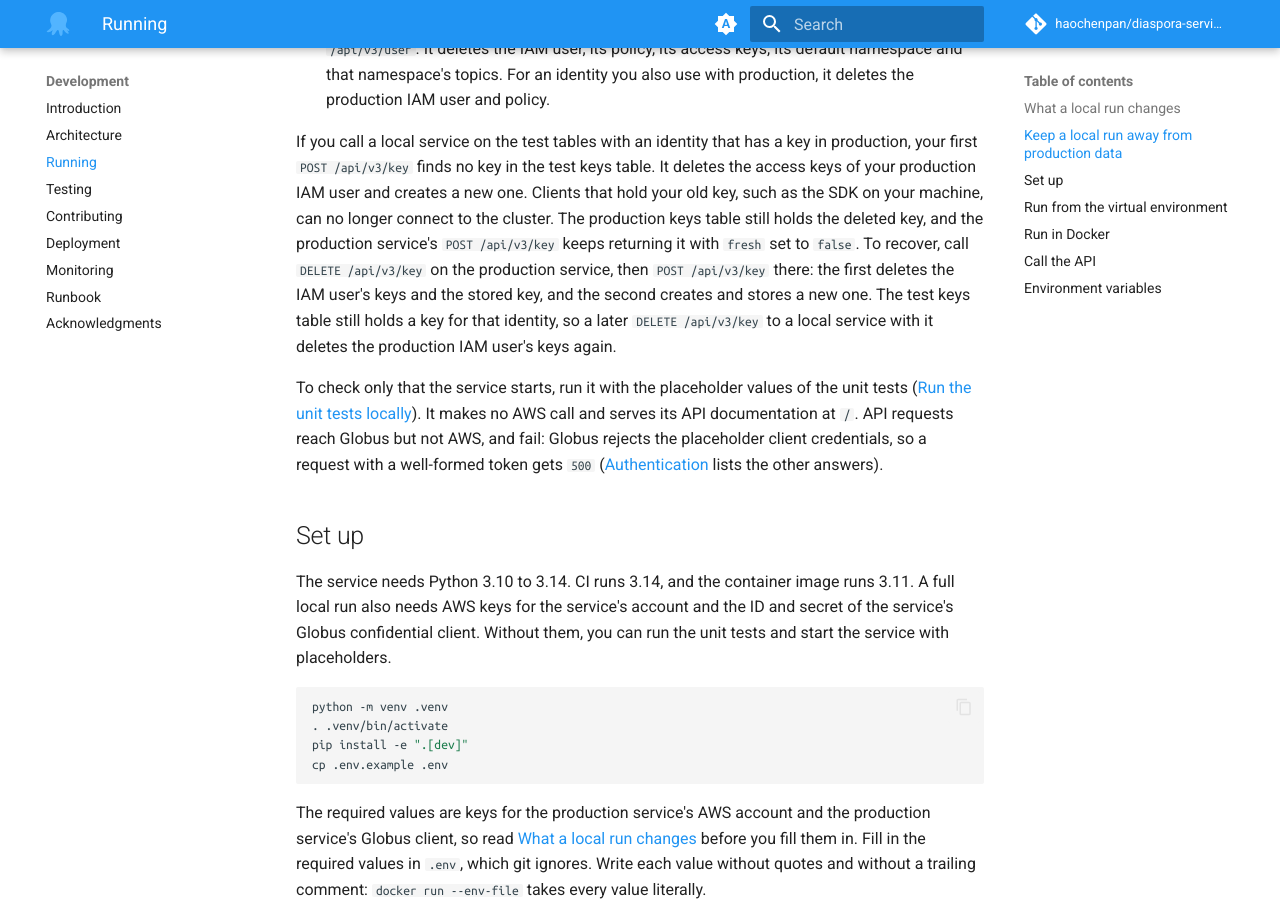
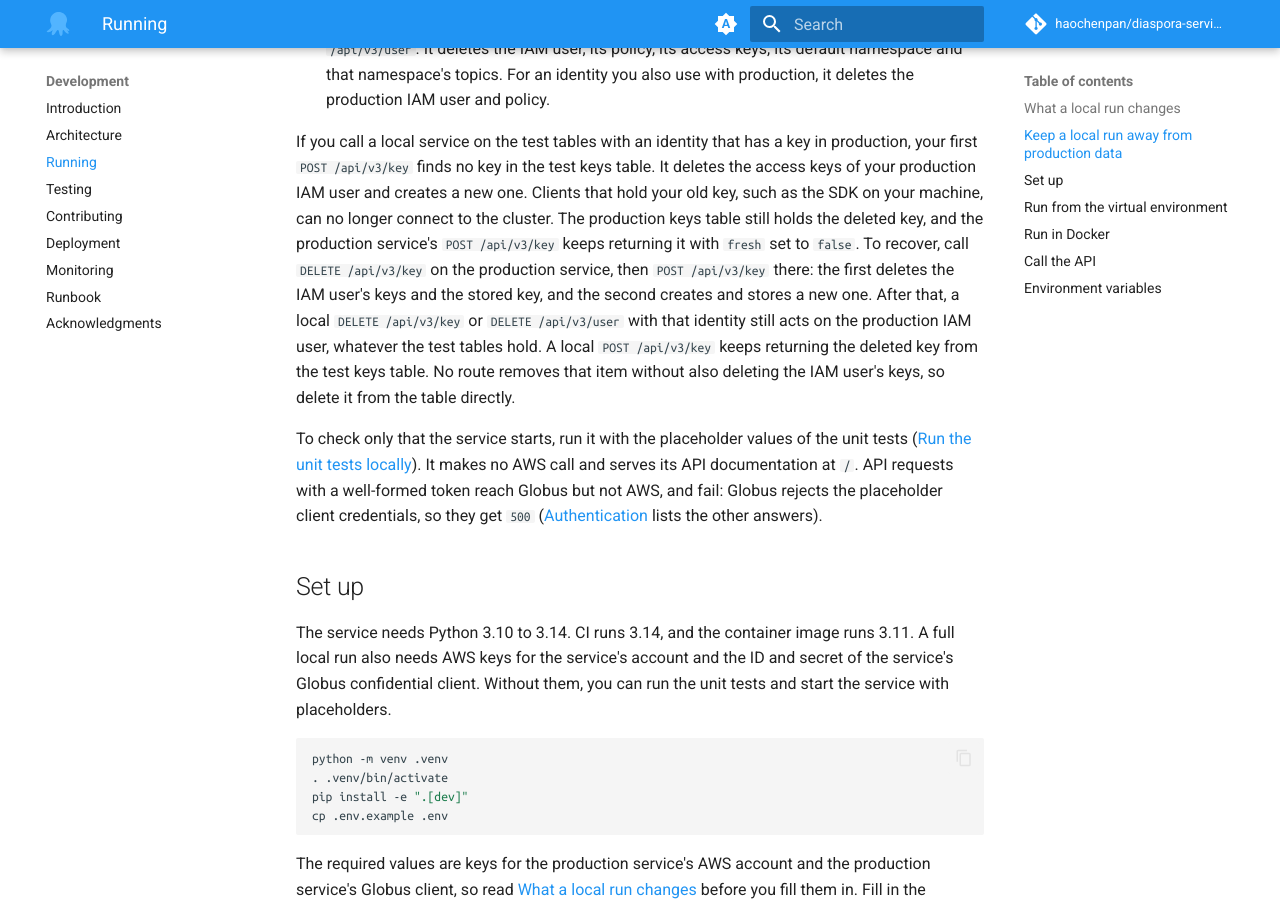
Before and after one commit to haochenpan/diaspora-service, an MkDocs documentation site: the page built from docs/1-running.md, in a window 1280 px wide and 900 px high, scrolled down 1318 px. Built offline with MkDocs 1.6.1 and Material for MkDocs 9.7.7, drawn with Linux system fonts in a browser that asks for light colours; comment, search, counter and statistics services are not loaded; the version menu is left out.

Commit message:
Say that local key and user deletes reach the production IAM user
Co-Authored-By: Claude Opus 5.5 <noreply@anthropic.com>

```diff
--- a/docs/1-running.md
+++ b/docs/1-running.md
@@ -73,16 +73,18 @@ still holds the deleted key, and the production service's
 `POST /api/v3/key` keeps returning it with `fresh` set to `false`. To
 recover, call `DELETE /api/v3/key` on the production service, then
 `POST /api/v3/key` there: the first deletes the IAM user's keys and the
-stored key, and the second creates and stores a new one. The test keys
-table still holds a key for that identity, so a later
-`DELETE /api/v3/key` to a local service with it deletes the production
-IAM user's keys again.
+stored key, and the second creates and stores a new one. After that, a
+local `DELETE /api/v3/key` or `DELETE /api/v3/user` with that identity
+still acts on the production IAM user, whatever the test tables hold. A
+local `POST /api/v3/key` keeps returning the deleted key from the test
+keys table. No route removes that item without also deleting the IAM
+user's keys, so delete it from the table directly.
 
 To check only that the service starts, run it with the placeholder values
 of the unit tests ([Run the unit tests locally](2-testing.md#run-the-unit-tests-locally)).
 It makes no AWS call and serves its API documentation at `/`. API requests
-reach Globus but not AWS, and fail: Globus rejects the placeholder client
-credentials, so a request with a well-formed token gets `500`
+with a well-formed token reach Globus but not AWS, and fail: Globus
+rejects the placeholder client credentials, so they get `500`
 ([Authentication](architecture.md#authentication) lists the other
 answers).
 
```
Also changed, not shown: docs/architecture.md (+1 -1 lines).
